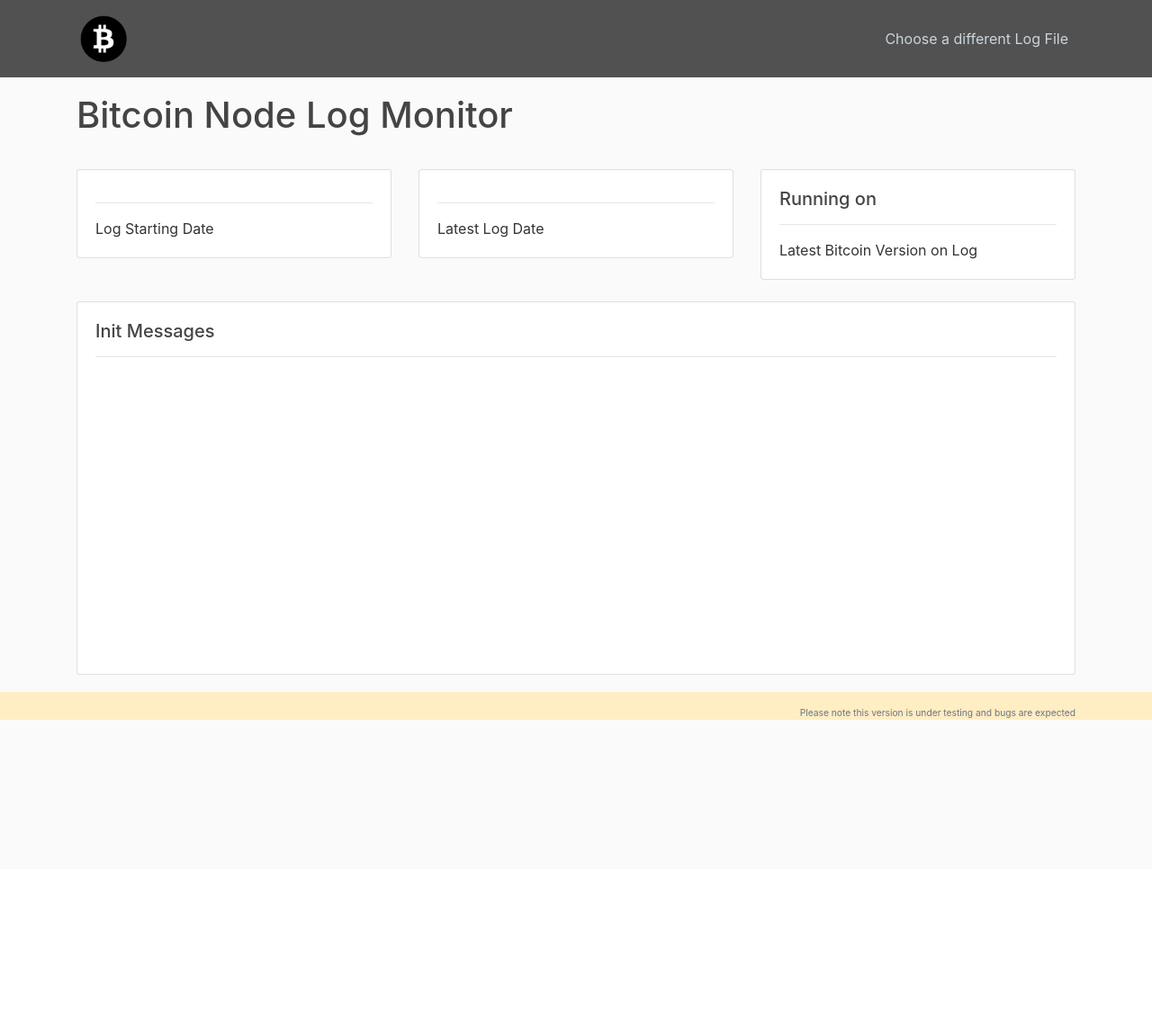
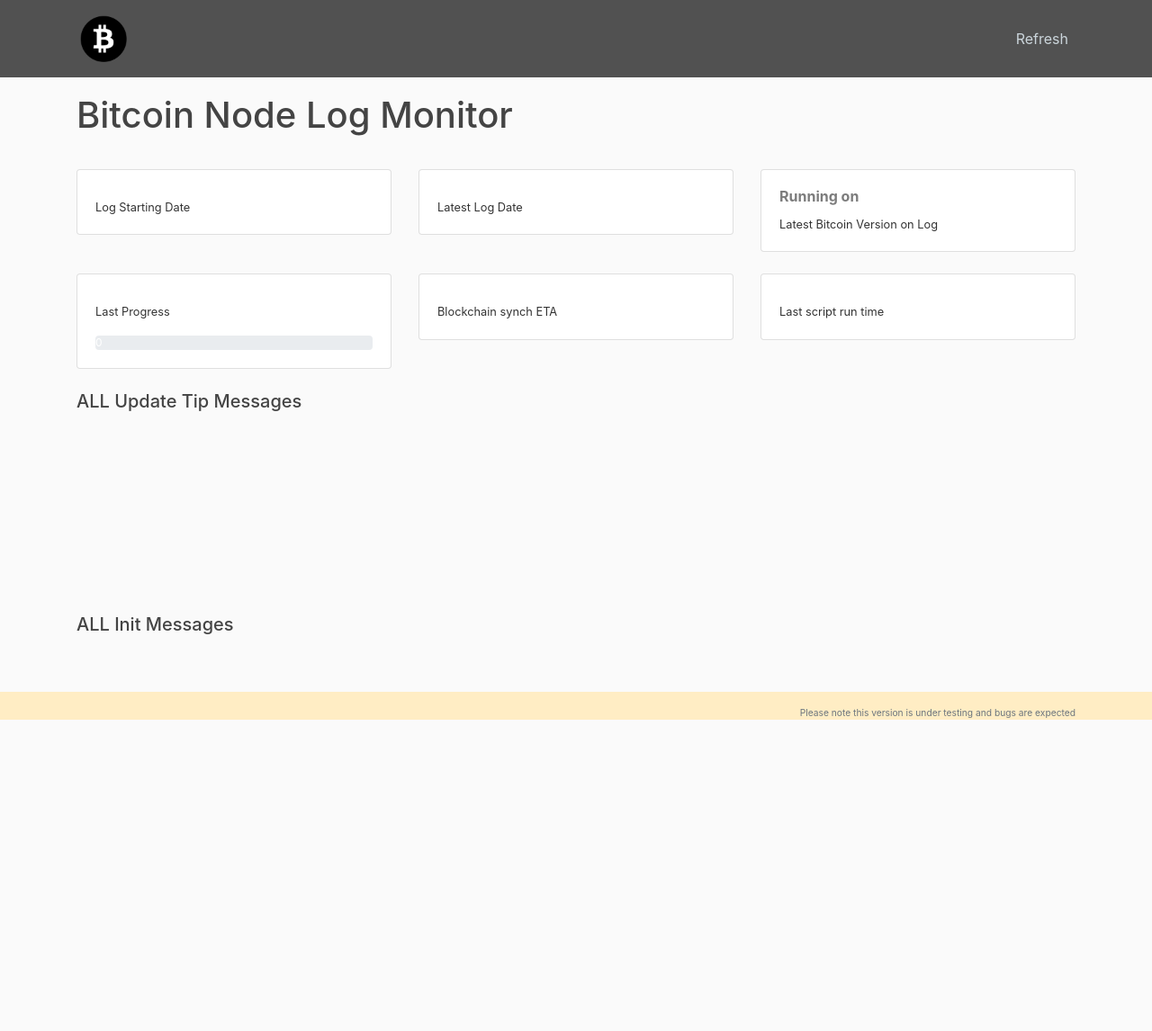
Before and after one commit to tobby2002/bitcoin_node_tools, a Python web app: template logreader/logreader/templates/home.html in a window 1280 px wide. Shown: the whole page at 90% size. Before the commit the page ends 800 px from the top, so only its background shows below. Run offline with Jinja, Linux system fonts and the light colour scheme; the template is opened without the code that fills it, so the values that code supplies are empty; some libraries are stand-ins or nearby versions; some web fonts are replaced.

Commit message:
first alpha version ready to deploy

```diff
--- a/logreader/logreader/static/main.css
+++ b/logreader/logreader/static/main.css
@@ -149,13 +149,13 @@ width: 95%;
 display: inline-table;
 height:20px;
 table-layout: fixed;
-
 }
 
 table{
- height:300px;
+ height:200px;
  display: -moz-groupbox;
 }
+
 tbody{
   overflow-y: scroll;
   height: 150px;
--- a/logreader/logreader/templates/home.html
+++ b/logreader/logreader/templates/home.html
@@ -13,9 +13,9 @@
   <div class="col-sm-4">
     <div class="card">
       <div class="card-body">
-        <h5 class="card-title">{{data["start_date"].strftime('%m-%d-%Y')}}</h5>
-        <hr>
-        <p class="card-text">Log Starting Date</p>
+        <h6 class="card-title">{{data["start_date"].strftime('%m-%d-%Y')}}</h6>
+
+        <p class="card-text small">Log Starting Date</p>
       </div>
     </div>
   </div>
@@ -23,9 +23,9 @@
   <div class="col-sm-4">
     <div class="card">
         <div class="card-body">
-          <h5 class="card-title">{{data["end_date"].strftime('%m-%d-%Y')}}</h5>
-          <hr>
-          <p class="card-text">Latest Log Date</p>
+          <h6 class="card-title">{{data["end_date"].strftime('%m-%d-%Y')}}</h6>
+
+          <p class="card-text small">Latest Log Date</p>
         </div>
     </div>
   </div>
@@ -33,28 +33,83 @@
   <div class="col-sm-4">
     <div class="card">
         <div class="card-body">
-          <h5 class="card-title">
+          <h6 class="card-title">
               Running on {% set list1 = data["version"][-1].split(' ') %}
               {{ list1[-1] }}
-          </h5>
-          <hr>
-          <p class="card-text">Latest Bitcoin Version on Log</p>
+          </h6>
+
+          <p class="card-text small">Latest Bitcoin Version on Log</p>
         </div>
     </div>
   </div>
 
 </div>
 </br>
+
 <div class="row">
-    <div class="col-sm-12">
-      <div class="card">
-          <div class="card-body">
-            <h5 class="card-title">
-                Init Messages
-            </h5>
-            <hr>
-            <p class="card-text">
+  <div class="col-sm-4">
+    <div class="card">
+      <div class="card-body">
+        <h6 class="card-title">{{stats["last_progress"]}}</h6>
 
+        <p class="card-text small">Last Progress</p>
+        <div class="progress">
+            <div class="progress-bar" role="progressbar" style="width: {{stats["last_progress"] | float * 100}}%;" aria-valuenow="{{stats["last_progress"]}}" aria-valuemin="0" aria-valuemax="100">{{"{:,.2f}".format(stats["last_progress"] | float * 100)}}%</div>
+</div>
+
+      </div>
+    </div>
+  </div>
+
+  <div class="col-sm-4">
+    <div class="card">
+        <div class="card-body">
+          <h6 class="card-title">{{stats["synch_eta"]}}</h6>
+
+          <p class="card-text small">Blockchain synch ETA</p>
+        </div>
+    </div>
+  </div>
+
+  <div class="col-sm-4">
+    <div class="card">
+        <div class="card-body">
+          <h6 class="card-title">
+             {{stats["current_time"]}}
+         </h6>
+
+          <p class="card-text small">Last script run time</p>
+        </div>
+    </div>
+  </div>
+
+</div>
+</br>
+
+
+
+<div class="row">
+    <div class="col-sm-12 small">
+        <h5>
+            ALL Update Tip Messages
+        </h5>
+            <table class="table table-striped">
+            <tbody>
+            {% for item in data["update"] %}
+                <tr><td>  {{item}}  </td></tr>
+            {% endfor %}
+            </tbody>
+            </table>
+    </div>
+</div>
+
+
+
+<div class="row">
+    <div class="col-sm-12 small">
+        <h5>
+            ALL Init Messages
+        </h5>
             <table class="table table-striped">
                 <tbody>
 
@@ -64,13 +119,8 @@
 
                 </tbody>
             </table>
-            </p>
-          </div>
-      </div>
     </div>
 </div>
 
 
-
-
 {% endblock content %}
--- a/logreader/logreader/templates/layout.html
+++ b/logreader/logreader/templates/layout.html
@@ -34,7 +34,7 @@
 
             <!-- Navbar Right Side -->
             <div class="navbar-nav">
-                    <a class="nav-item nav-link" href="{{ url_for('home') }}">Choose a different Log File</a>
+                    <a class="nav-item nav-link" href="{{ url_for('home') }}">Refresh</a>
             </div>
 
           </div>
```
Also changed, not shown: logreader/logreader/routes.py (+41 -4 lines).
